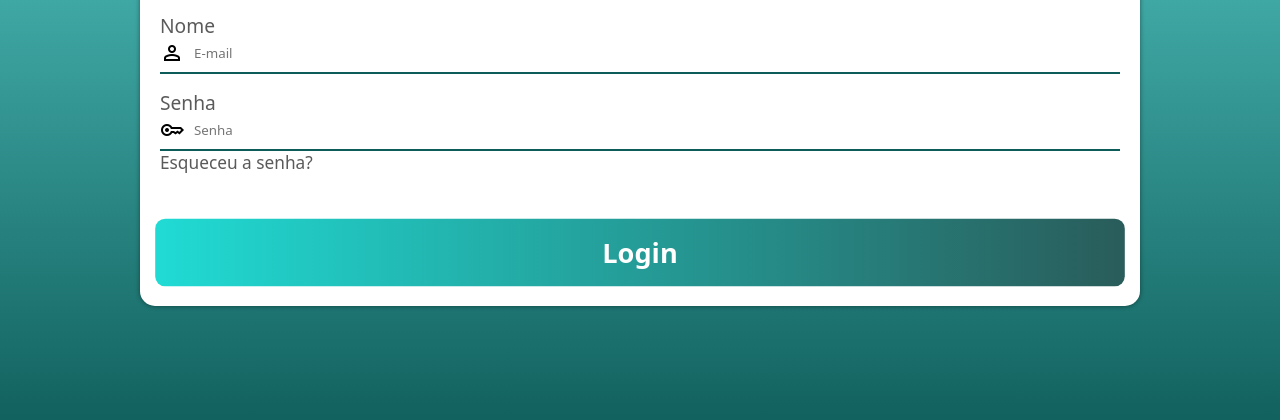
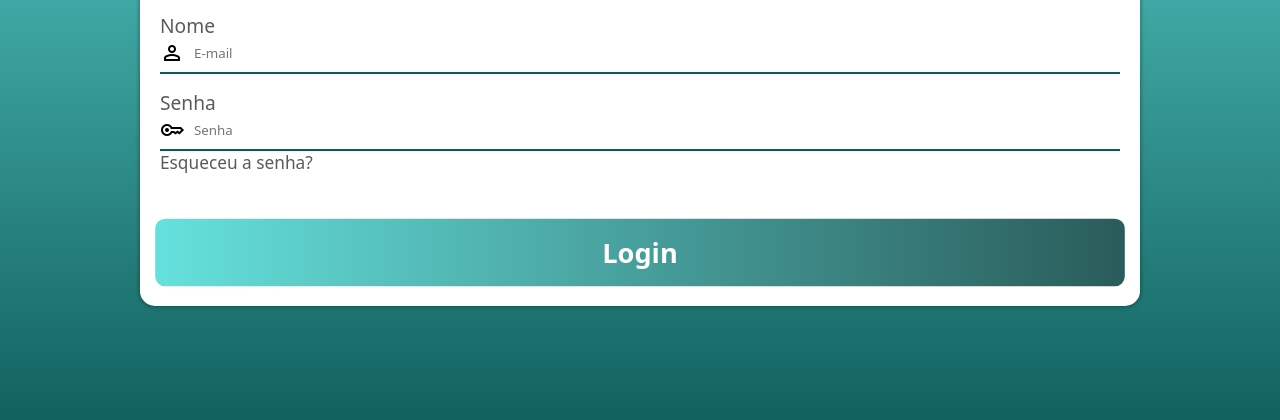
Before and after one commit to leonardodemouragomes/projeto-login, a plain HTML site: page index.html in a window 1280 px wide. In both pictures the pointer is over the element 640 px from the left and 598 px from the top of the page. Shown: the part 346-766 px from the top of the page. Drawn offline with nearby package versions, Linux system fonts and the light colour scheme.

Commit message:
Update style.css

```diff
--- a/estilos/style.css
+++ b/estilos/style.css
@@ -113,6 +113,6 @@ main {
 }
 .botao:hover {
     transform: scale(1.1);
-    background-image: linear-gradient(to right, var(--cor02), var(--cor05) );
+    background-image: linear-gradient(to right, var(--cor01), var(--cor05) );
     transition: transform .3s;
 }
```
